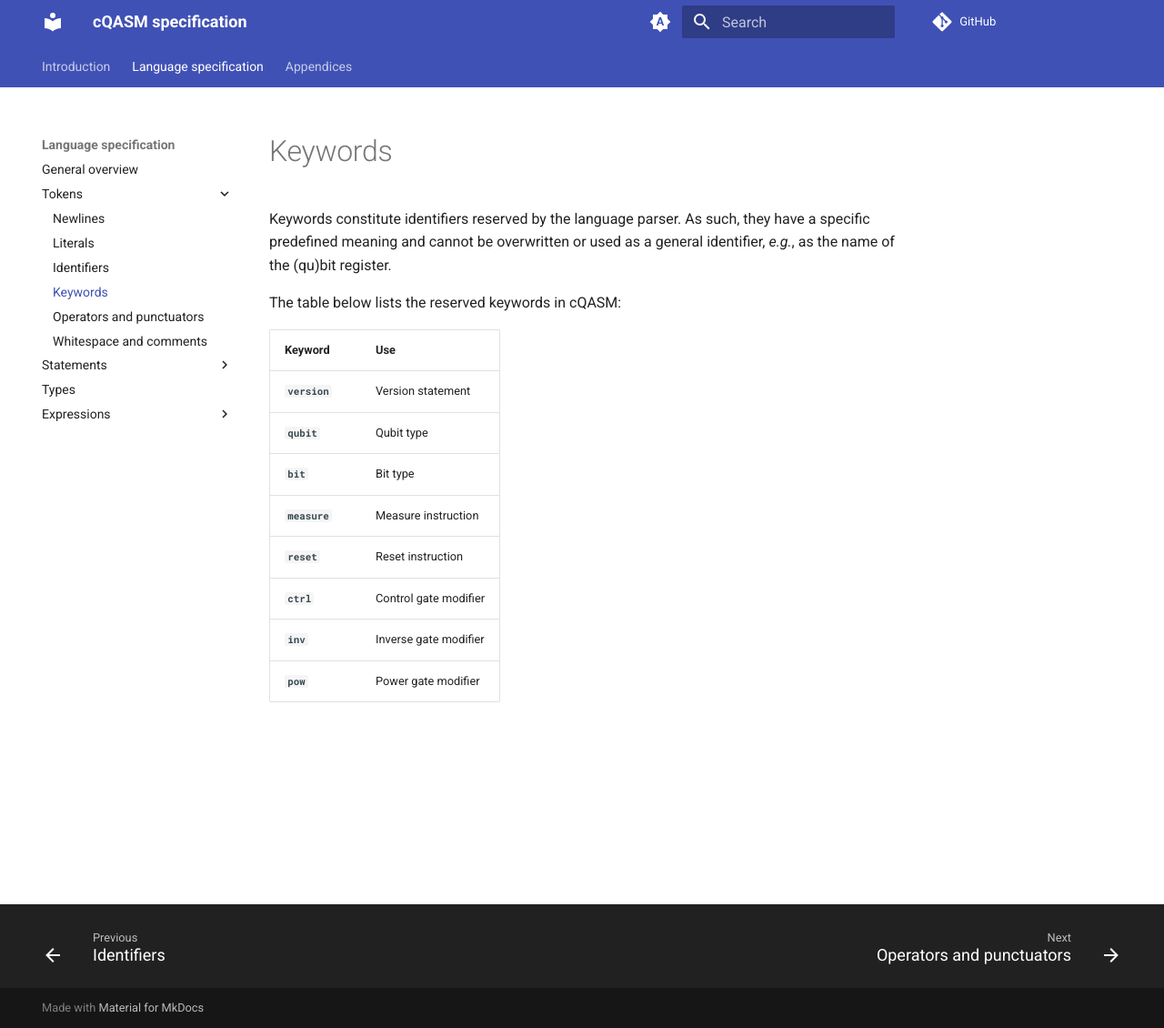
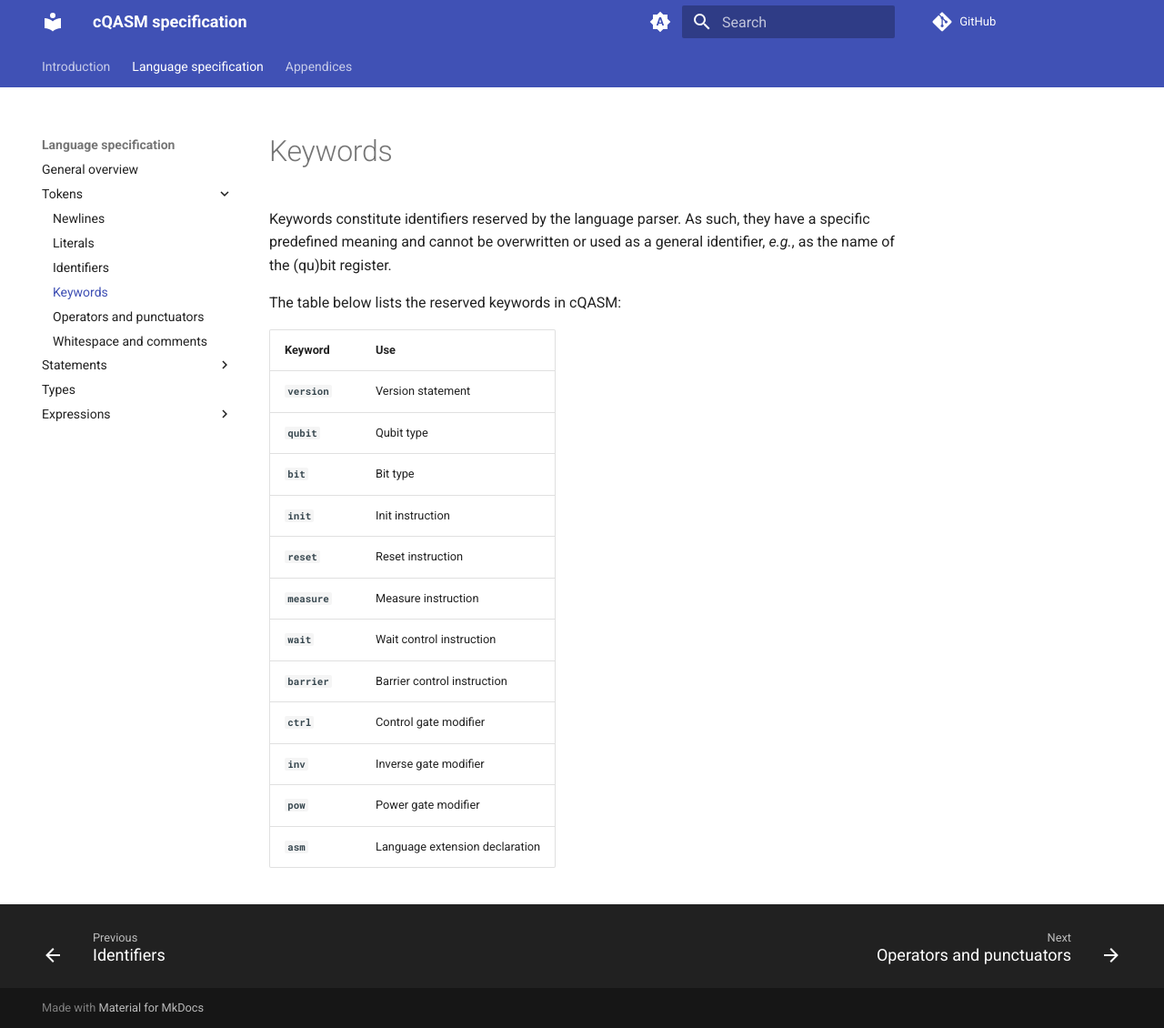
Before and after one commit to QuTech-Delft/cQASM-spec, an MkDocs documentation site: the page built from docs/language_specification/tokens/keywords.md, in a window 1280 px wide and 1130 px high. Shown: the whole window at 91% size. Built offline with MkDocs 1.6.1 and Material for MkDocs 9.7.7, drawn with Linux system fonts in a browser that asks for light colours; comment, search, counter and statistics services are not loaded; the version menu is left out.

Commit message:
Changed pragma description to language extension.

```diff
--- a/docs/language_specification/tokens/keywords.md
+++ b/docs/language_specification/tokens/keywords.md
@@ -4,13 +4,17 @@ _e.g._, as the name of the (qu)bit register.
 
 The table below lists the reserved keywords in cQASM:
 
-| Keyword       | Use                   |
-|:--------------|:----------------------|
-| __`version`__ | Version statement     |
-| __`qubit`__   | Qubit type            |
-| __`bit`__     | Bit type              |
-| __`measure`__ | Measure instruction   |
-| __`reset`__   | Reset instruction     |
-| __`ctrl`__    | Control gate modifier |
-| __`inv`__     | Inverse gate modifier |
-| __`pow`__     | Power gate modifier   |
+| Keyword       | Use                            |
+|:--------------|:-------------------------------|
+| __`version`__ | Version statement              |
+| __`qubit`__   | Qubit type                     |
+| __`bit`__     | Bit type                       |
+| __`init`__    | Init instruction               |
+| __`reset`__   | Reset instruction              |
+| __`measure`__ | Measure instruction            |
+| __`wait`__    | Wait control instruction       |
+| __`barrier`__ | Barrier control instruction    |
+| __`ctrl`__    | Control gate modifier          |
+| __`inv`__     | Inverse gate modifier          |
+| __`pow`__     | Power gate modifier            |
+| __`asm`__     | Language extension declaration |
--- a/mkdocs-base.yml
+++ b/mkdocs-base.yml
@@ -33,7 +33,7 @@ nav:
           - Barrier instruction: ./language_specification/statements/instructions/control_instructions/barrier_instruction.md
           - Wait instruction: ./language_specification/statements/instructions/control_instructions/wait_instruction.md
         - Single-gate-multiple-qubit (SGMQ) notation: ./language_specification/statements/instructions/single-gate-multiple-qubit-notation.md
-      - Pragmas: ./language_specification/statements/pragmas.md
+      - Language extension: ./language_specification/statements/language_extension.md
     - Types: ./language_specification/types.md
     - Expressions:
       - Indices: ./language_specification/expressions/indices.md
```
Also changed, not shown: docs/language_specification/general_overview.md (+1 -1 lines), docs/language_specification/statements/language_extension.md (added, +61 -0 lines), docs/language_specification/statements/pragmas.md (deleted, +0 -60 lines).
